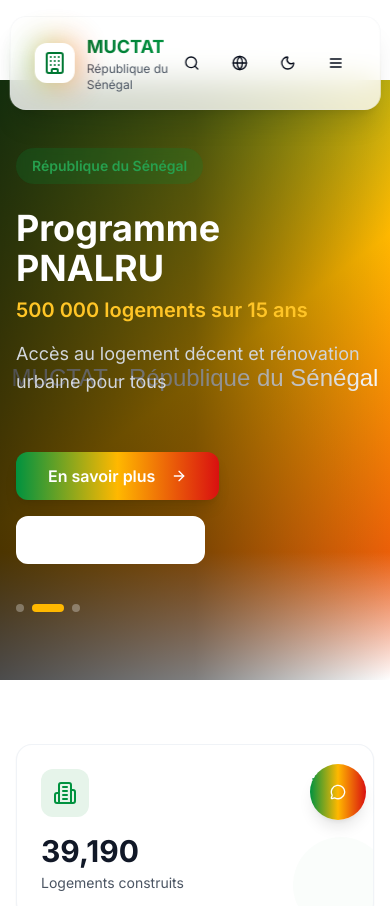
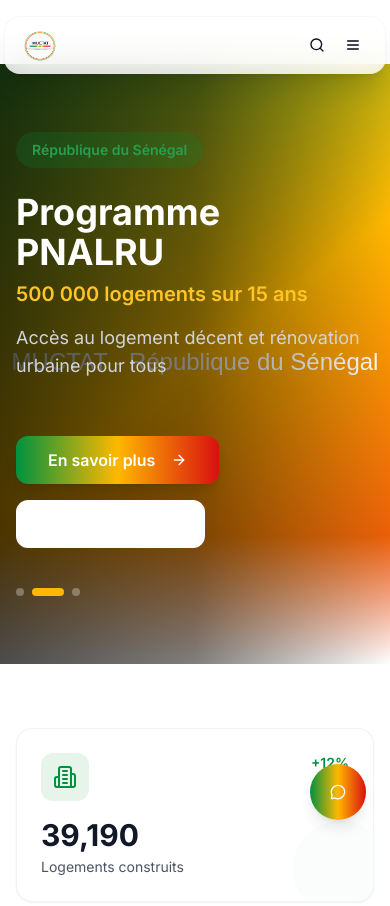
Before and after one commit to Massea0/Mutcat, a Next.js app: page / in a window 390 px wide. Shown: the top 906 px of the page. Built offline with nearby package versions, Linux system fonts and the light colour scheme.

Commit message:
fix: Optimize navbar size, add logo support, and remove footer wave decoration

```diff
--- a/src/components/layout/floating-header.tsx
+++ b/src/components/layout/floating-header.tsx
@@ -219,29 +219,31 @@ export function FloatingHeader() {
   return (
     <>
       {/* Spacer pour éviter que le contenu passe sous la navbar */}
-      <div className="h-20"></div>
+      <div className="h-16"></div>
 
       {/* Navbar flottante */}
       <header className={cn(
         "fixed top-4 left-1/2 -translate-x-1/2 z-50 transition-all duration-500",
-        "w-[95%] max-w-7xl",
+        "w-[98%] max-w-7xl",
         isScrolled
           ? "bg-white/95 dark:bg-gray-900/95 shadow-2xl backdrop-blur-xl border border-gray-200/50 dark:border-gray-700/50"
           : "bg-white/80 dark:bg-gray-900/80 shadow-xl backdrop-blur-lg border border-gray-200/30 dark:border-gray-700/30",
         "rounded-2xl"
       )}>
-        <div className="px-6 py-4">
+        <div className="px-4 py-2">
           <div className="flex items-center justify-between">
             {/* Logo */}
-            <Link href="/" className="flex items-center space-x-3 group">
-              <div className="relative">
-                <div className="absolute inset-0 bg-gradient-to-r from-senegal-green-500 via-senegal-yellow-500 to-senegal-red-500 rounded-xl blur-lg opacity-75 group-hover:opacity-100 transition-opacity"></div>
-                <div className="relative bg-white dark:bg-gray-900 rounded-xl p-2">
-                  <Building className="h-6 w-6 text-senegal-green-600" />
-                </div>
-              </div>
-              <div>
-                <h1 className="text-lg font-bold bg-gradient-to-r from-senegal-green-600 to-senegal-green-500 bg-clip-text text-transparent">
+            <Link href="/" className="flex items-center space-x-2 group">
+              <img
+                src="/logo.png"
+                alt="MUCTAT Logo"
+                className="h-10 w-auto transition-transform group-hover:scale-105"
+                onError={(e) => {
+                  (e.target as HTMLImageElement).src = '/logo-placeholder.svg';
+                }}
+              />
+              <div className="hidden sm:block">
+                <h1 className="text-sm font-bold bg-gradient-to-r from-senegal-green-600 to-senegal-green-500 bg-clip-text text-transparent">
                   MUCTAT
                 </h1>
                 <p className="text-xs text-gray-600 dark:text-gray-400">République du Sénégal</p>
@@ -306,45 +308,45 @@ export function FloatingHeader() {
             </NavigationMenu>
 
             {/* Actions */}
-            <div className="flex items-center gap-2">
+            <div className="flex items-center gap-1">
               {/* Search Button */}
               <Button
                 variant="ghost"
-                size="icon"
-                className="rounded-xl hover:bg-gray-100/50 dark:hover:bg-gray-800/50"
+                size="sm"
+                className="rounded-lg hover:bg-gray-100/50 dark:hover:bg-gray-800/50 h-8 w-8 p-0"
                 aria-label="Rechercher"
               >
-                <Search className="h-5 w-5" />
+                <Search className="h-4 w-4" />
               </Button>
 
               {/* Language Switcher */}
               <Button
                 variant="ghost"
-                size="icon"
-                className="rounded-xl hover:bg-gray-100/50 dark:hover:bg-gray-800/50"
+                size="sm"
+                className="rounded-lg hover:bg-gray-100/50 dark:hover:bg-gray-800/50 h-8 w-8 p-0 hidden sm:flex"
                 aria-label="Changer de langue"
               >
-                <Globe className="h-5 w-5" />
+                <Globe className="h-4 w-4" />
               </Button>
 
               {/* Dark Mode Toggle */}
               <Button
                 variant="ghost"
-                size="icon"
-                className="rounded-xl hover:bg-gray-100/50 dark:hover:bg-gray-800/50"
+                size="sm"
+                className="rounded-lg hover:bg-gray-100/50 dark:hover:bg-gray-800/50 h-8 w-8 p-0 hidden sm:flex"
                 onClick={toggleDarkMode}
                 aria-label="Basculer le mode sombre"
               >
                 {isDarkMode ? (
-                  <Sun className="h-5 w-5" />
+                  <Sun className="h-4 w-4" />
                 ) : (
-                  <Moon className="h-5 w-5" />
+                  <Moon className="h-4 w-4" />
                 )}
               </Button>
 
               {/* CTA Button */}
-              <Link href="/admin" className="hidden sm:block">
-                <Button className="rounded-xl bg-gradient-to-r from-senegal-green-500 to-senegal-green-600 hover:from-senegal-green-600 hover:to-senegal-green-700 text-white shadow-lg hover:shadow-xl transition-all hover:scale-105">
+              <Link href="/admin" className="hidden lg:block">
+                <Button size="sm" className="rounded-lg bg-gradient-to-r from-senegal-green-500 to-senegal-green-600 hover:from-senegal-green-600 hover:to-senegal-green-700 text-white shadow-lg hover:shadow-xl transition-all hover:scale-105 text-xs px-3 py-1">
                   Espace Intranet
                 </Button>
               </Link>
@@ -352,15 +354,15 @@ export function FloatingHeader() {
               {/* Mobile Menu Toggle */}
               <Button
                 variant="ghost"
-                size="icon"
-                className="lg:hidden rounded-xl hover:bg-gray-100/50 dark:hover:bg-gray-800/50"
+                size="sm"
+                className="lg:hidden rounded-lg hover:bg-gray-100/50 dark:hover:bg-gray-800/50 h-8 w-8 p-0"
                 onClick={() => setIsMobileMenuOpen(!isMobileMenuOpen)}
                 aria-label="Menu"
               >
                 {isMobileMenuOpen ? (
-                  <X className="h-6 w-6" />
+                  <X className="h-5 w-5" />
                 ) : (
-                  <Menu className="h-6 w-6" />
+                  <Menu className="h-5 w-5" />
                 )}
               </Button>
             </div>
--- a/src/components/layout/modern-footer.tsx
+++ b/src/components/layout/modern-footer.tsx
@@ -52,21 +52,7 @@ export function ModernFooter() {
   ]
 
   return (
-    <footer className="relative bg-gradient-to-br from-gray-900 via-gray-800 to-gray-900 text-white mt-20">
-      {/* Wave decoration */}
-      <div className="absolute top-0 left-0 right-0 -translate-y-full">
-        <svg className="w-full h-20" viewBox="0 0 1440 100" fill="none" xmlns="http://www.w3.org/2000/svg">
-          <path d="M0 50L60 45.8C120 41.7 240 33.3 360 33.3C480 33.3 600 41.7 720 45.8C840 50 960 50 1080 45.8C1200 41.7 1320 33.3 1380 29.2L1440 25V100H1380C1320 100 1200 100 1080 100C960 100 840 100 720 100C600 100 480 100 360 100C240 100 120 100 60 100H0V50Z"
-            fill="url(#gradient)" />
-          <defs>
-            <linearGradient id="gradient" x1="0" y1="0" x2="1440" y2="0">
-              <stop offset="0%" stopColor="#111827" />
-              <stop offset="50%" stopColor="#1f2937" />
-              <stop offset="100%" stopColor="#111827" />
-            </linearGradient>
-          </defs>
-        </svg>
-      </div>
+    <footer className="relative bg-gradient-to-br from-gray-900 via-gray-800 to-gray-900 text-white mt-20 overflow-hidden">
 
       {/* Newsletter Section */}
       <div className="border-b border-gray-700">
@@ -104,12 +90,14 @@ export function ModernFooter() {
           {/* Logo & Description */}
           <div className="lg:col-span-2">
             <Link href="/" className="flex items-center space-x-3 mb-6">
-              <div className="relative">
-                <div className="absolute inset-0 bg-gradient-to-r from-senegal-green-500 via-senegal-yellow-500 to-senegal-red-500 rounded-xl blur-lg opacity-75"></div>
-                <div className="relative bg-white rounded-xl p-3">
-                  <Building className="h-8 w-8 text-senegal-green-600" />
-                </div>
-              </div>
+              <img
+                src="/logo.png"
+                alt="MUCTAT Logo"
+                className="h-12 w-auto"
+                onError={(e) => {
+                  (e.target as HTMLImageElement).src = '/logo-placeholder.svg';
+                }}
+              />
               <div>
                 <h2 className="text-2xl font-bold">MUCTAT</h2>
                 <p className="text-sm text-gray-400">République du Sénégal</p>
```
Also changed, not shown: public/images/portraitministre.png (added), public/logo-placeholder.svg (added).
